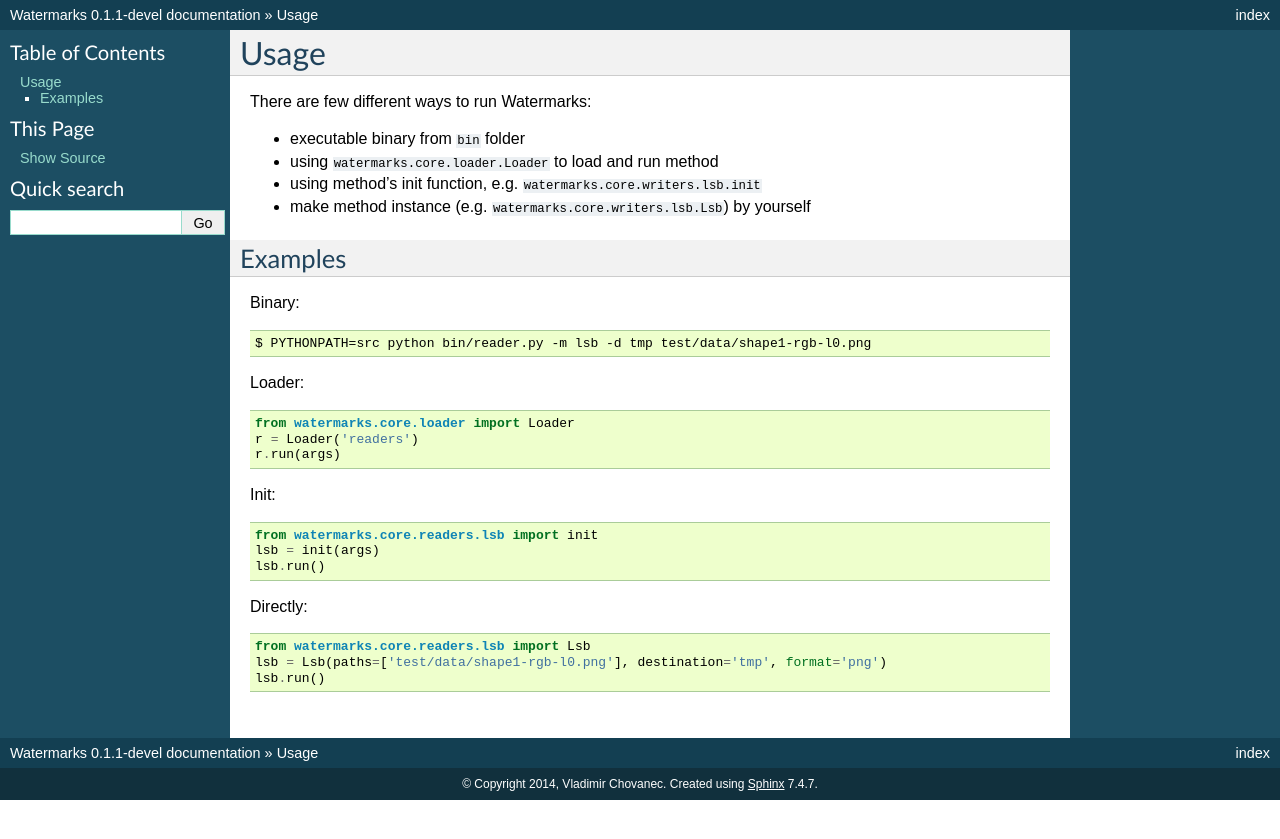
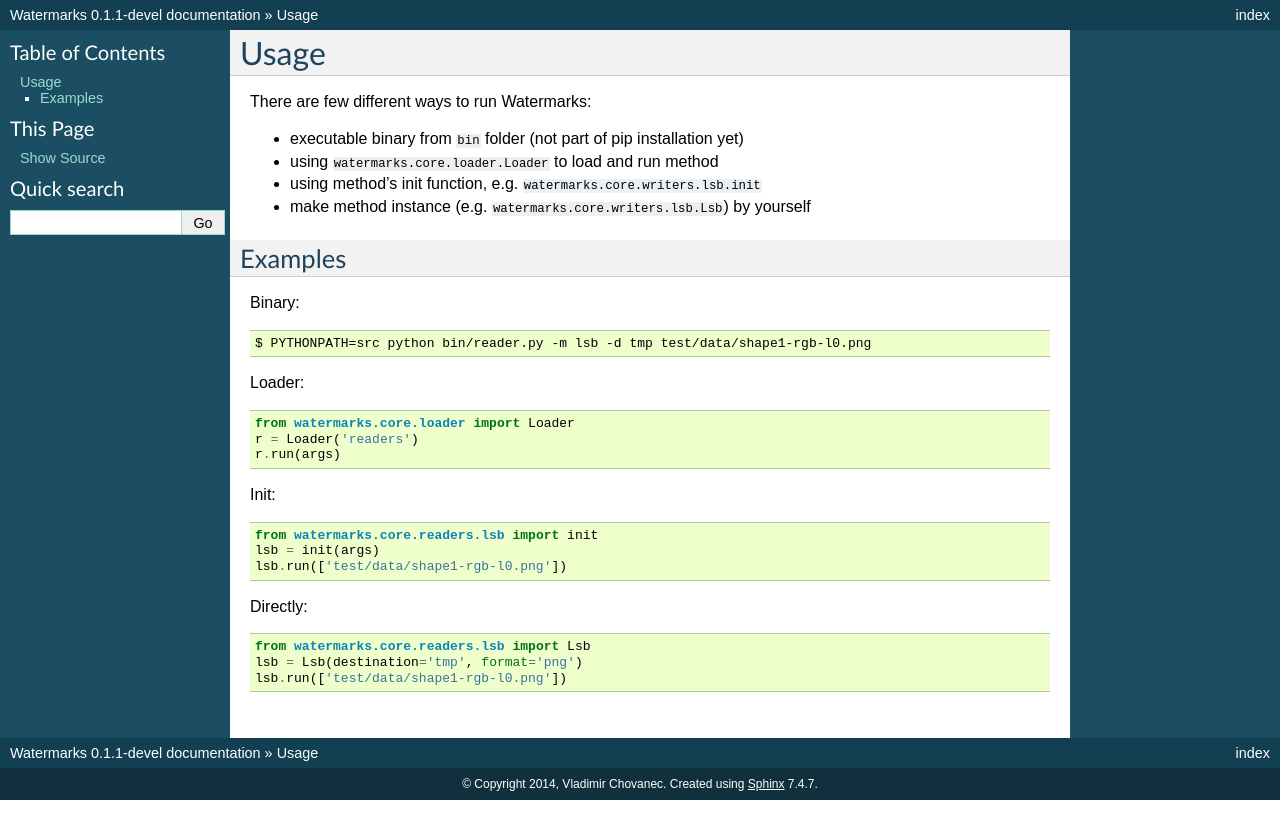
Before and after one commit to vladozc/watermarks, a Sphinx documentation site: the page built from doc/source/usage.rst, in a window 1280 px wide. Shown: the top 839 px of the page. Built offline with Sphinx 7.4.7, drawn with Linux system fonts in a browser that asks for light colours.

Commit message:
update documentation

```diff
--- a/doc/source/usage.rst
+++ b/doc/source/usage.rst
@@ -3,7 +3,7 @@ Usage
 
 There are few different ways to run Watermarks:
 
-- executable binary from ``bin`` folder
+- executable binary from ``bin`` folder (not part of pip installation yet)
 - using ``watermarks.core.loader.Loader`` to load and run method
 - using method's init function, e.g. ``watermarks.core.writers.lsb.init``
 - make method instance (e.g. ``watermarks.core.writers.lsb.Lsb``) by yourself
@@ -25,10 +25,10 @@ Init::
 
   from watermarks.core.readers.lsb import init
   lsb = init(args)
-  lsb.run()
+  lsb.run(['test/data/shape1-rgb-l0.png'])
 
 Directly::
 
   from watermarks.core.readers.lsb import Lsb
-  lsb = Lsb(paths=['test/data/shape1-rgb-l0.png'], destination='tmp', format='png')
-  lsb.run()
+  lsb = Lsb(destination='tmp', format='png')
+  lsb.run(['test/data/shape1-rgb-l0.png'])
```
Also changed, not shown: doc/source/installation.rst (+12 -0 lines).
